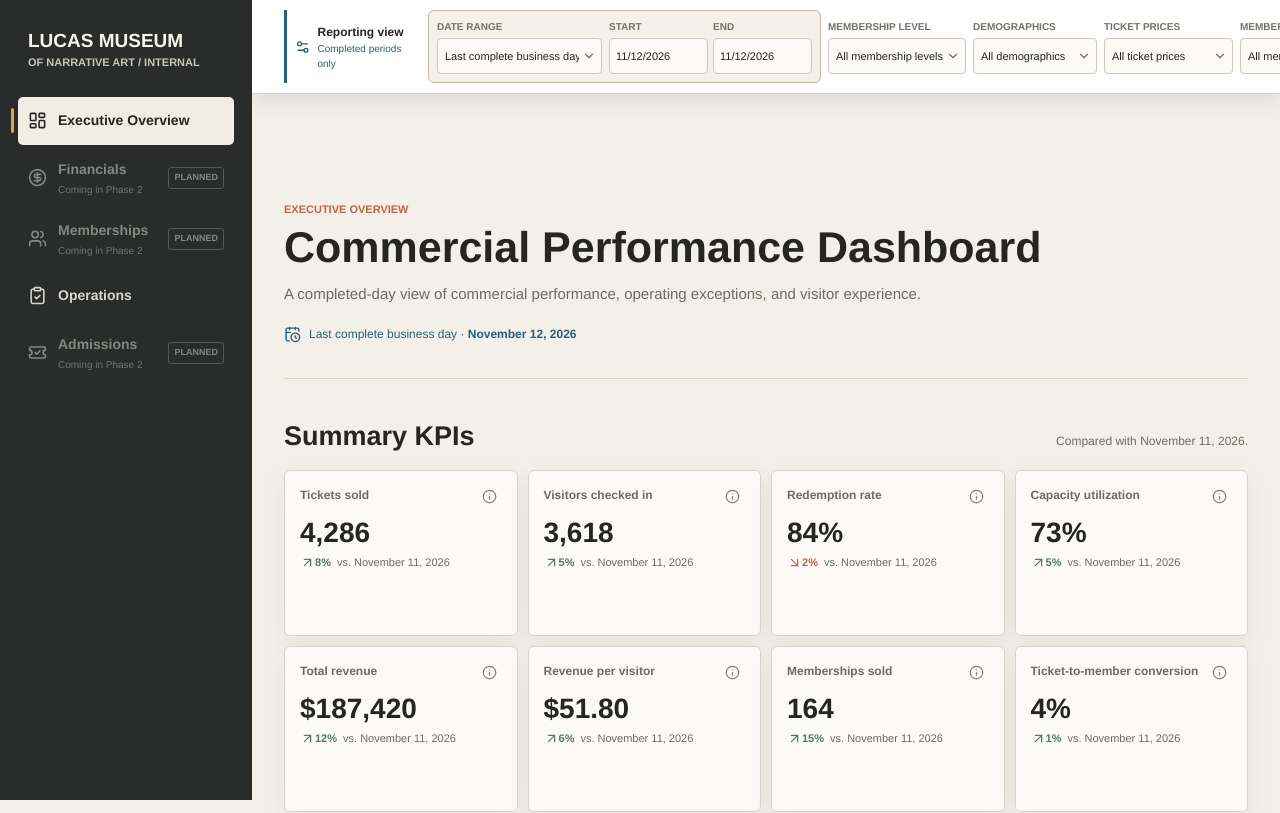
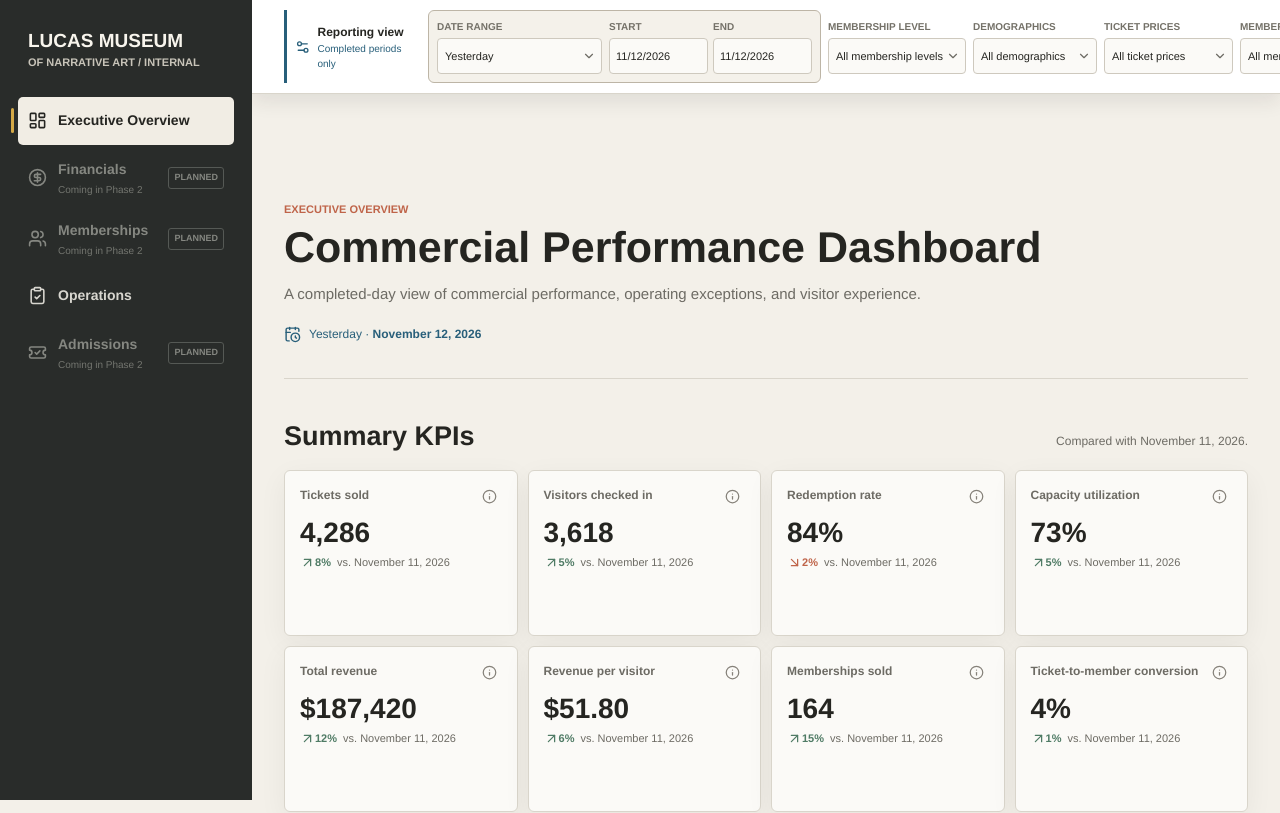
Before and after one commit to michaelbodellslalom/lucas-museum-dashboard, a React (Vite) app: page / in a window 1280 px wide. Shown: the top 813 px of the page. Built offline with nearby package versions, Linux system fonts and the light colour scheme.

Commit message:
Change date range dropdown label to Yesterday

```diff
--- a/src/components/DashboardShell.tsx
+++ b/src/components/DashboardShell.tsx
@@ -15,7 +15,7 @@ import { filterOptions } from '../data/mockData'
 import type { Filters, PageId, ReportingPeriod } from '../types/dashboard'
 
 const periodOptions: { value: ReportingPeriod; label: string; start: string; end: string }[] = [
-  { value: 'last-business-day', label: 'Last complete business day', start: '2026-11-11', end: '2026-11-11' },
+  { value: 'last-business-day', label: 'Yesterday', start: '2026-11-11', end: '2026-11-11' },
   { value: 'last-7', label: 'Last 7 completed days', start: '2026-11-05', end: '2026-11-11' },
   { value: 'last-30', label: 'Last 30 completed days', start: '2026-10-13', end: '2026-11-11' },
   { value: 'mtd', label: 'Month to date', start: '2026-11-01', end: '2026-11-11' },
--- a/src/services/dashboardService.ts
+++ b/src/services/dashboardService.ts
@@ -6,7 +6,7 @@ export interface DashboardDataAdapter {
 }
 
 const periodLabels: Record<ReportingPeriod, string> = {
-  'last-business-day': 'Last complete business day',
+  'last-business-day': 'Yesterday',
   'last-7': 'Last 7 completed days',
   'last-30': 'Last 30 completed days',
   mtd: 'Month to date',
```
